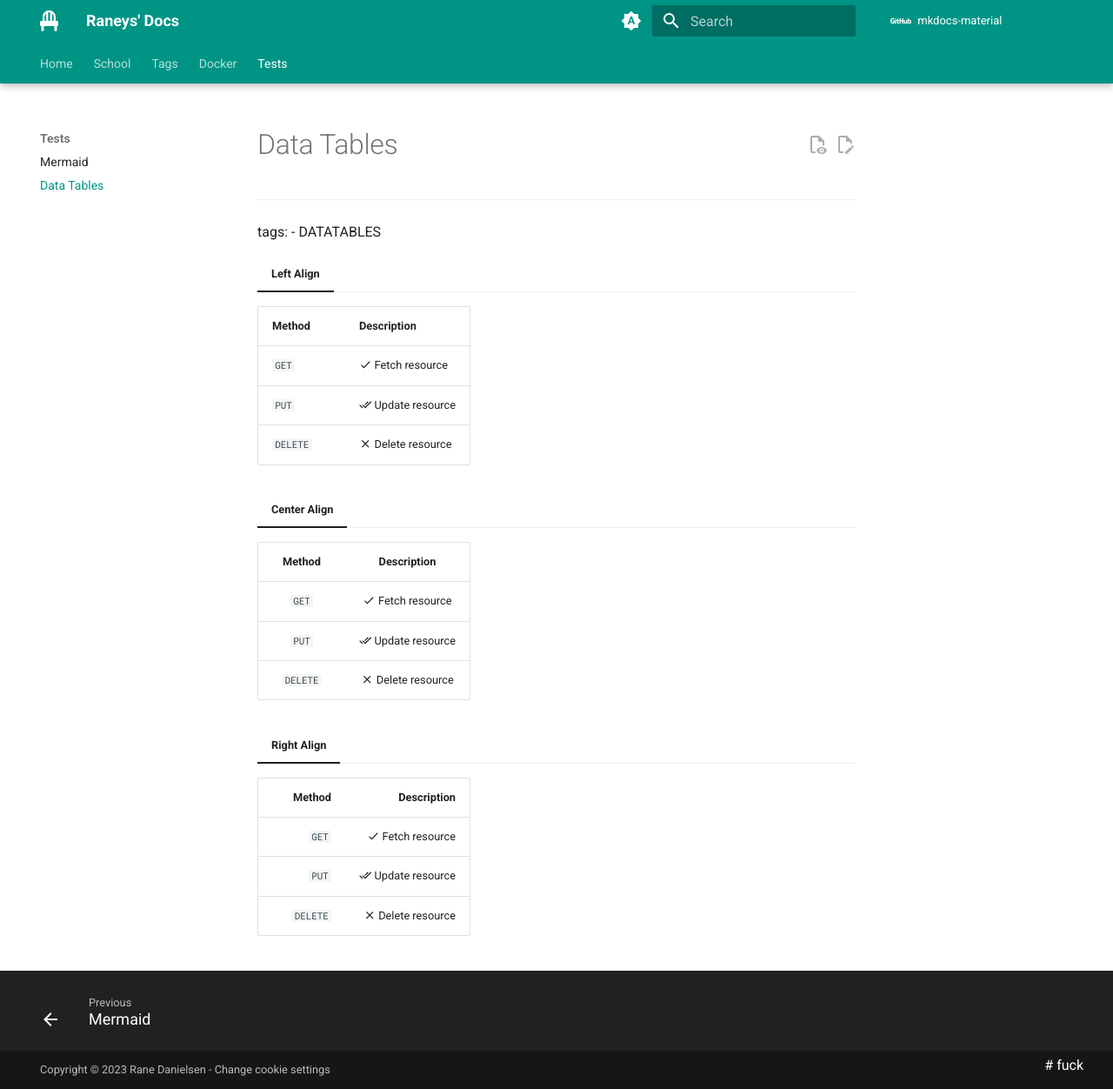
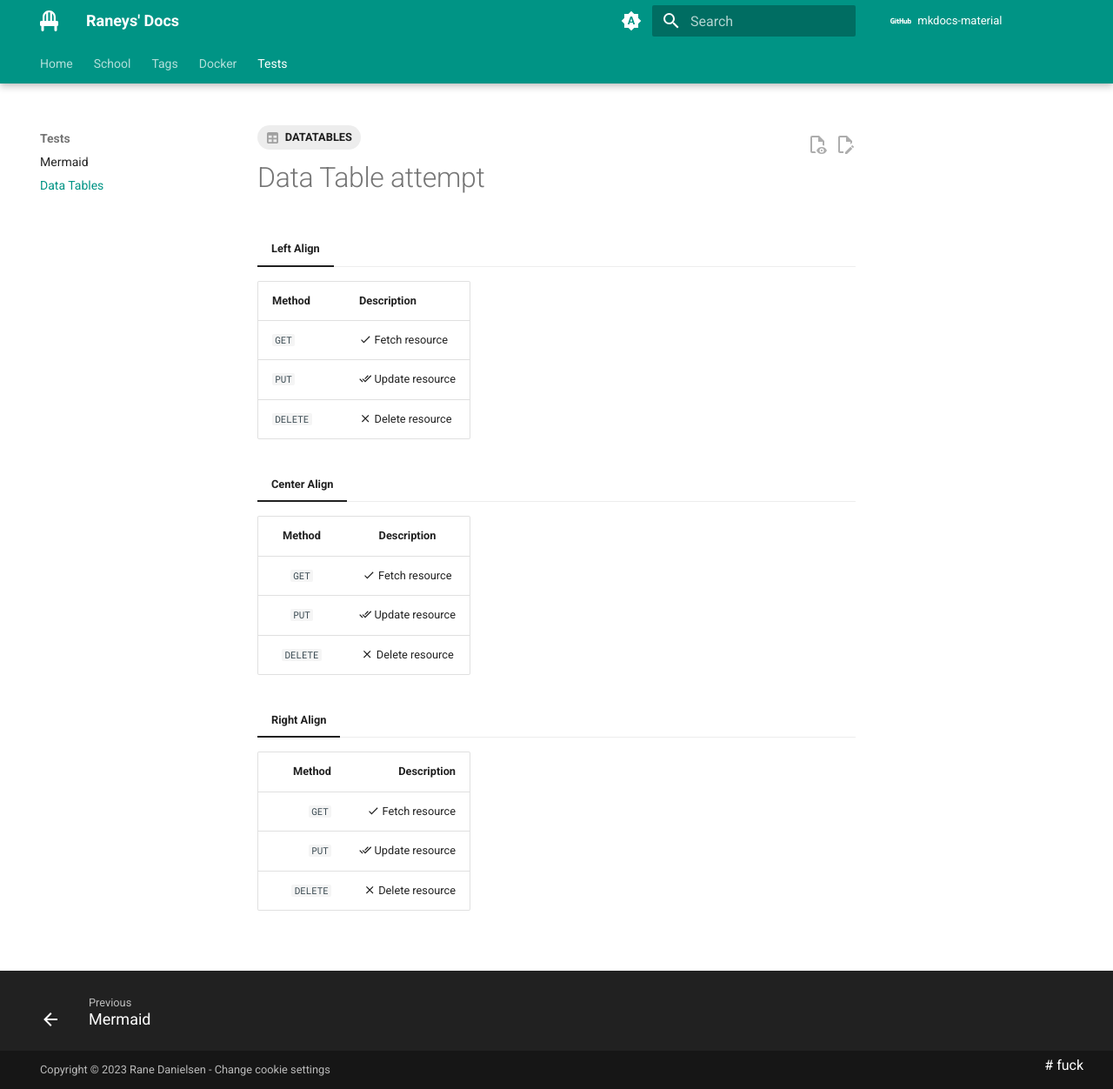
Before and after one commit to Raney-org/mkdocs-material, an MkDocs documentation site: the page built from docs/code/datatables.md, in a window 1280 px wide and 1252 px high. Shown: the whole window at 87% size. Built offline with MkDocs 1.6.1 and Material for MkDocs 9.7.7, drawn with Linux system fonts in a browser that asks for light colours; comment, search, counter and statistics services are not loaded.

```diff
--- a/docs/code/datatables.md
+++ b/docs/code/datatables.md
@@ -1,6 +1,9 @@
 ---
 tags:
   - DATATABLES
+---
+
+# Data Table attempt
 
 === "Left Align"
 
```
